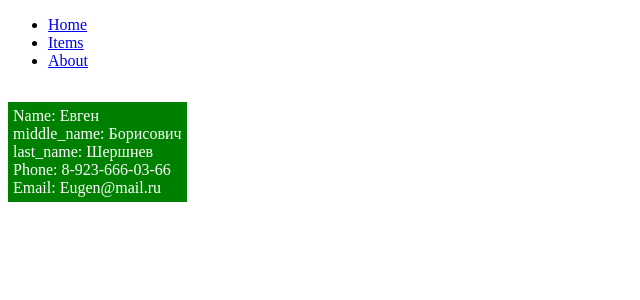
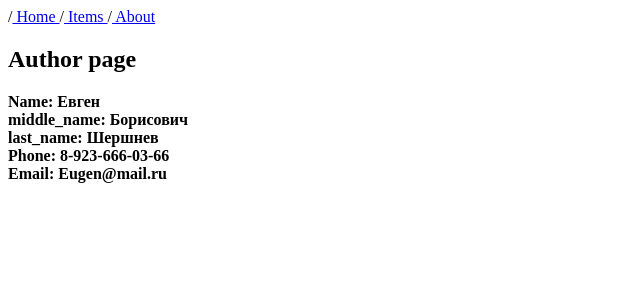
Before and after one commit to PetrVor/Django_01032025, a Django app: page /about in a window 1280 px wide. Shown: the top 300 px of the page, without its empty margins (0-640 px from the left). Run offline with Django 5.2, Linux system fonts and the light colour scheme.

Commit message:
Complete Module 4 part2 task1-2

```diff
--- a/FirstDjango/urls.py
+++ b/FirstDjango/urls.py
@@ -7,6 +7,6 @@ from django.conf.urls.static import static
 urlpatterns = [
     path('', views.home, name='home'),
     path('about', views.about, name='about'),
-    path('item/<int:item_id>', views.get_item, name='item-details'),
+    path('item/<int:item_id>', views.get_item, name='item-detail'),
     path('items', views.get_items, name='items-list')
 ] + static(settings.STATIC_URL, document_root=settings.STATIC_ROOT)
--- a/MainApp/views.py
+++ b/MainApp/views.py
@@ -26,10 +26,16 @@ def about(request):
 def get_item(request,item_id: int):
     try:
         item = Item.objects.get(id =item_id)
+        colors = []
+        # Check if element has at least one color
+        if item.colors.exists():
+            colors = item.colors.all()
     except ObjectDoesNotExist:
         return HttpResponseNotFound(f"Item with id={item_id} not found!")
     else:
-        context = {"item": item}
+        context = {"item": item,
+                   "colors": colors,
+                   }
         return render(request,"item_page.html", context)
 
 
--- a/templates/about.html
+++ b/templates/about.html
@@ -1,42 +1,17 @@
-<!DOCTYPE html>
-<html lang="en">
-<head>
-    <meta charset="UTF-8">
-    <meta name="viewport" content="width=About, initial-scale=1.0">
-    <title>About</title>
-    <style>
-        p { display: inline-flex;
-            padding: 5px;
-            background-color: green;
-            color: white
+{% extends "base.html" %}
 
-        }
+{% block title %}
+    About
+{% endblock title %}
 
+{% block content %}
+    {{block.super}}
+    <h2>Author page</h2>
 
-    </style>
-</head>
-<body>
-    <header>
-        <ul>
-            <li><a href="/"> Home </a></li>
-            <li><a href="/items"> Items </a></li>
-            <li><a href="/about"> About</a></li>
-        </ul>
+    <b> Name: {{author.name}}</b> <br>
+    <b>middle_name: {{author.mid_name}}</b> <br>
+    <b>last_name: {{author.last_name}}</b> <br>
+    <b>Phone: {{author.phone}}</b> <br>
+    <b>Email: {{author.email}}</b> <br>
 
-     </header>
-
-    <div>
-        <p>
-            Name: {{author.name}} <br>
-            middle_name: {{author.mid_name}} <br>
-            last_name: {{author.last_name}} <br>
-            Phone: {{author.phone}} <br>
-            Email: {{author.email}} <br>
-
-        </p>
-
-
-    </div>
-
-</body>
-</html>
+{% endblock content %}
```
Also changed, not shown: static/css/styles.css (+17 -0 lines), templates/item_page.html (+18 -0 lines), README.md.
